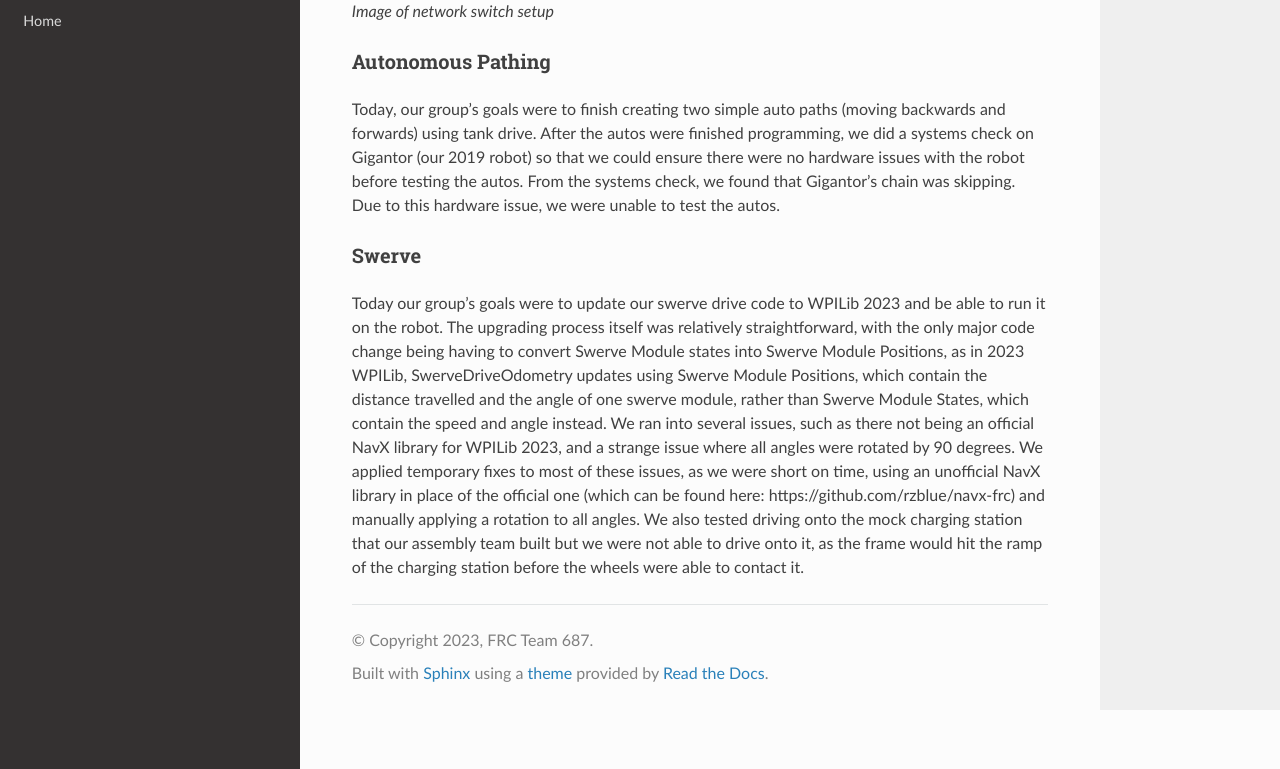
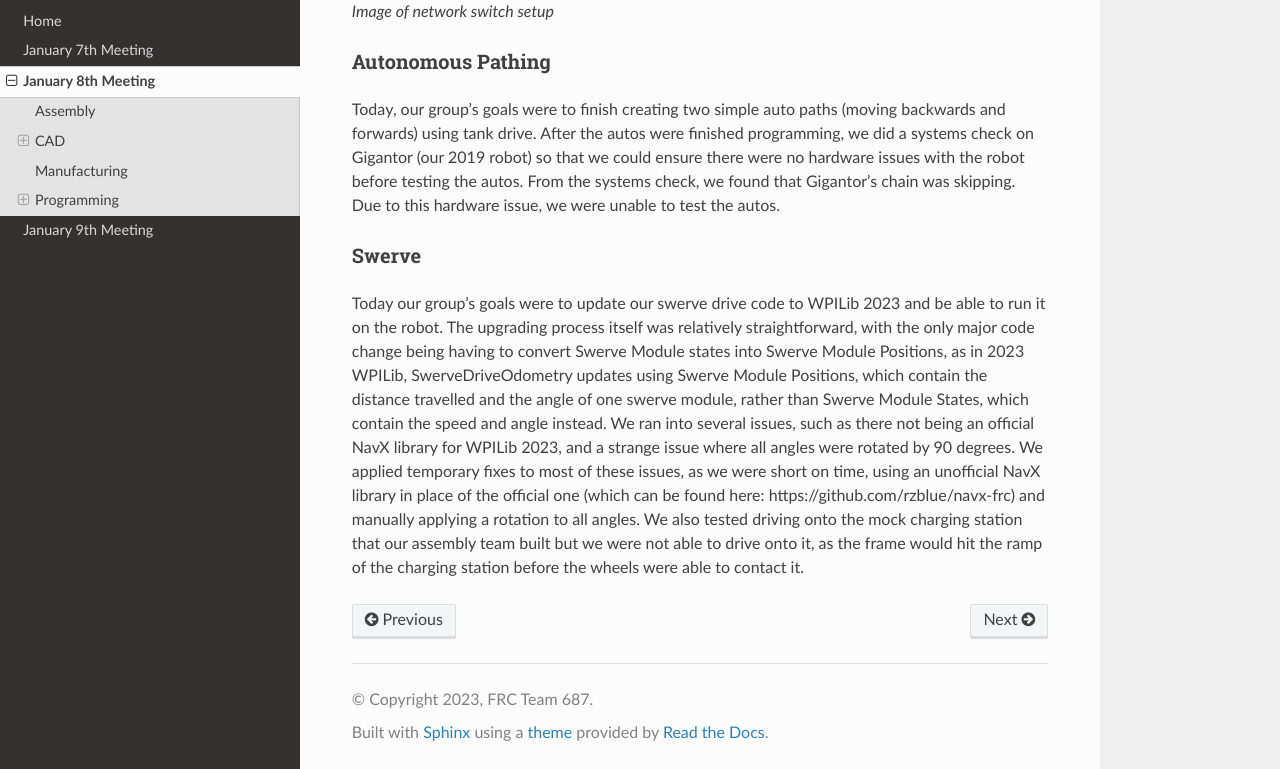
Before and after one commit to nerdherd/Documentation, a Sphinx documentation site: the page built from source/january8.md, in a window 1280 px wide and 900 px high, scrolled down 4860 px, cut to the strip 131-900 px from the top of the window. Built offline with Sphinx 7.4.7 and the Read the Docs theme 2.0.0, drawn with Linux system fonts in a browser that asks for light colours; pages that are not in the unit, such as notebooks, are missing from menus.

Commit message:
Update index.rst

```diff
--- a/source/index.rst
+++ b/source/index.rst
@@ -9,7 +9,8 @@ Table of Contents:
    :caption: Contents:
 
    Home <./home.md>
-   January 7th Meeting <./jan7.md>
-   January 8th Meeting <./jan8.md>
+   January 7th Meeting <./january7.md>
+   January 8th Meeting <./january8.md>
+   January 9th Meeting <./january9.md>
 
 * :ref:`search`
```
